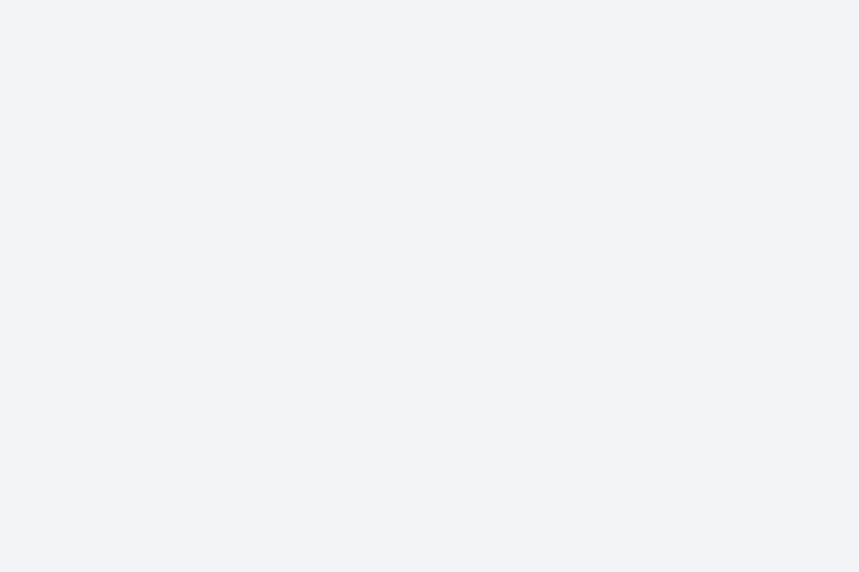
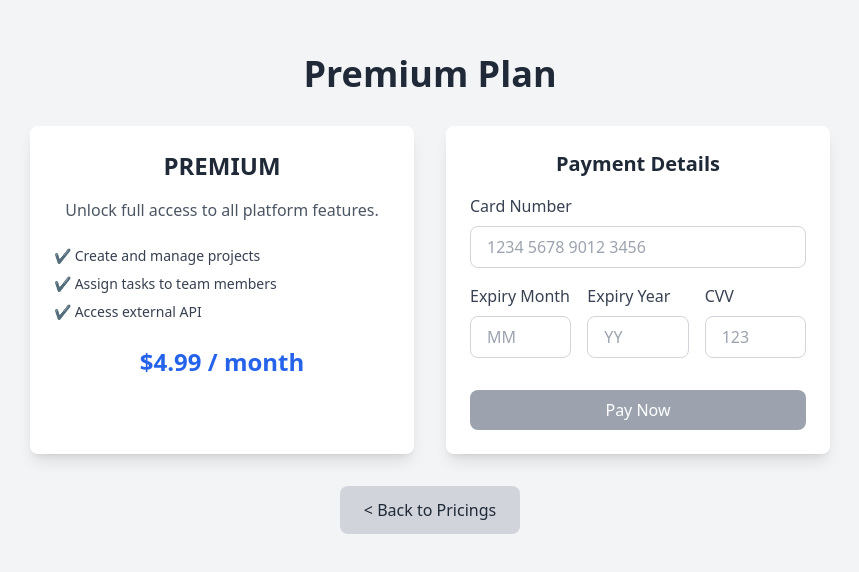
Before and after one commit to dg24crn/qoop-challenge-front, a React (Vite) app in the folder front/: page /pricing/payment in a window 1280 px wide. Before the commit this address had no page. Shown: the part 106-678 px from the top of the page, without its empty margins (210-1069 px from the left). Built offline with nearby package versions, Linux system fonts and the light colour scheme.

Commit message:
Integracion de API externa

```diff
--- a/front/src/App.tsx
+++ b/front/src/App.tsx
@@ -8,6 +8,7 @@ import Pricing from "./views/pricing/Pricing";
 import Dashboard from "./views/dashboard/Dashboard";
 import ProjectDetails from "./views/project/ProjectDetails";
 import { AuthProvider, useAuth } from "./context/AuthContext";
+import Payment from "./views/payment/Payment";
 
 const ProtectedRoute: React.FC<{ children: React.ReactNode }> = ({
   children,
@@ -25,6 +26,7 @@ function App() {
         <Route path="/register" element={<Register />} />
         <Route path="/login" element={<Login />} />
         <Route path="/pricing" element={<Pricing />} />
+        <Route path="/pricing/payment" element={<Payment />} />
         <Route
           path="/dashboard"
           element={
--- /dev/null
+++ b/front/src/components/apis/NasaApod.tsx
@@ -0,0 +1,70 @@
+import React, { useEffect, useState } from "react";
+import axios from "axios";
+
+interface ApodData {
+  title: string;
+  explanation: string;
+  url: string;
+  media_type: string; // Puede ser 'image' o 'video'
+}
+
+const NasaApod: React.FC = () => {
+  const [data, setData] = useState<ApodData | null>(null);
+  const [loading, setLoading] = useState(true);
+  const [error, setError] = useState<string | null>(null);
+
+  useEffect(() => {
+    const fetchApod = async () => {
+      try {
+        setLoading(true);
+        const response = await axios.get(
+          `https://api.nasa.gov/planetary/apod?api_key=zUda71neBvuVAGhOiGbaN8qiUAwZ2qppMRCSNhSo`
+        );
+        setData(response.data);
+      } catch (err) {
+        setError("Failed to fetch NASA APOD. Please try again later.");
+      } finally {
+        setLoading(false);
+      }
+    };
+
+    fetchApod();
+  }, []);
+
+  if (loading) {
+    return <p className="text-center text-gray-500">Loading NASA APOD...</p>;
+  }
+
+  if (error) {
+    return <p className="text-center text-red-500">{error}</p>;
+  }
+
+  if (!data) {
+    return <p className="text-center text-gray-500">No data available.</p>;
+  }
+
+  return (
+    <div className="p-4 border rounded-lg shadow-md bg-white">
+      <h2 className="text-lg font-semibold text-gray-800 text-center mb-4">
+        {data.title}
+      </h2>
+      {data.media_type === "image" ? (
+        <img
+          src={data.url}
+          alt={data.title}
+          className="w-full h-48 object-cover rounded-md mb-4"
+        />
+      ) : (
+        <iframe
+          src={data.url}
+          title={data.title}
+          className="w-full h-48 rounded-md mb-4"
+          allowFullScreen
+        ></iframe>
+      )}
+      <p className="text-sm text-gray-700">{data.explanation}</p>
+    </div>
+  );
+};
+
+export default NasaApod;
--- /dev/null
+++ b/front/src/views/payment/Payment.tsx
@@ -0,0 +1,162 @@
+import React, { useState } from "react";
+import { useNavigate } from "react-router-dom";
+import { useAuth } from "../../context/AuthContext";
+import axios from "axios";
+
+const Payment: React.FC = () => {
+  const { user, token, checkSession } = useAuth();
+  const navigate = useNavigate();
+
+  const [cardNumber, setCardNumber] = useState("");
+  const [expiryMonth, setExpiryMonth] = useState("");
+  const [expiryYear, setExpiryYear] = useState("");
+  const [cvv, setCvv] = useState("");
+  const [isValid, setIsValid] = useState(false);
+
+  const handleCardNumberChange = (e: React.ChangeEvent<HTMLInputElement>) => {
+    let value = e.target.value.replace(/\D/g, ""); // Eliminar cualquier carácter no numérico
+    if (value.length > 16) value = value.slice(0, 16); // Limitar a 16 caracteres
+    setCardNumber(value.replace(/(\d{4})(?=\d)/g, "$1 ")); // Agregar espacios cada 4 dígitos
+  };
+
+  const validateCard = () => {
+    const isCardNumberValid = cardNumber.replace(/\s/g, "").length === 16; // Validar longitud sin espacios
+    const isExpiryMonthValid = expiryMonth.length === 2 && Number(expiryMonth) >= 1 && Number(expiryMonth) <= 12;
+    const isExpiryYearValid = expiryYear.length === 2 && /^\d{2}$/.test(expiryYear);
+    const isCvvValid = cvv.length === 3 && /^\d+$/.test(cvv);
+
+    setIsValid(isCardNumberValid && isExpiryMonthValid && isExpiryYearValid && isCvvValid);
+  };
+
+  const handlePayNow = async () => {
+    if (!user || !token) return;
+
+    try {
+      // Llamar al endpoint para activar la suscripción Premium
+      await axios.post(
+        `http://127.0.0.1:8000/users/${user.id}/subscribe`,
+        {},
+        { headers: { Authorization: `Bearer ${token}` } }
+      );
+
+      // Actualizar la sesión del usuario
+      await checkSession();
+      alert("Payment successful! You are now a Premium user.");
+      navigate("/dashboard");
+    } catch (error) {
+      console.error("Error during payment:", error);
+      alert("There was an error processing your payment.");
+    }
+  };
+
+  return (
+    <div className="min-h-screen bg-gray-100 flex flex-col items-center justify-center p-4">
+      <h1 className="text-4xl font-bold text-gray-800 mb-8 text-center">Premium Plan</h1>
+
+      <div className="flex flex-col md:flex-row gap-8">
+        {/* Información del plan */}
+        <div className="bg-white shadow-lg rounded-lg p-6 w-96">
+          <h2 className="text-2xl font-semibold text-gray-800 mb-4 text-center">PREMIUM</h2>
+          <p className="text-gray-600 text-center mb-6">
+            Unlock full access to all platform features.
+          </p>
+          <ul className="mb-6 space-y-2 text-sm text-gray-700">
+            <li>✔️ Create and manage projects</li>
+            <li>✔️ Assign tasks to team members</li>
+            <li>✔️ Access external API</li>
+          </ul>
+          <p className="text-center text-2xl font-bold text-blue-600">$4.99 / month</p>
+        </div>
+
+        {/* Formulario de pago */}
+        <div className="bg-white shadow-lg rounded-lg p-6 w-96">
+          <h3 className="text-xl font-semibold text-gray-800 mb-4 text-center">Payment Details</h3>
+          <form className="flex flex-col gap-4">
+            <div>
+              <label htmlFor="cardNumber" className="block text-gray-700 mb-2">
+                Card Number
+              </label>
+              <input
+                type="text"
+                id="cardNumber"
+                value={cardNumber}
+                onChange={handleCardNumberChange}
+                onBlur={validateCard}
+                className="w-full px-4 py-2 border border-gray-300 rounded-lg focus:outline-none focus:ring focus:ring-blue-200"
+                placeholder="1234 5678 9012 3456"
+                maxLength={19} // Incluye los espacios
+              />
+            </div>
+            <div className="flex gap-4">
+              <div>
+                <label htmlFor="expiryMonth" className="block text-gray-700 mb-2">
+                  Expiry Month
+                </label>
+                <input
+                  type="text"
+                  id="expiryMonth"
+                  value={expiryMonth}
+                  onChange={(e) => setExpiryMonth(e.target.value)}
+                  onBlur={validateCard}
+                  className="w-full px-4 py-2 border border-gray-300 rounded-lg focus:outline-none focus:ring focus:ring-blue-200"
+                  placeholder="MM"
+                  maxLength={2}
+                />
+              </div>
+              <div>
+                <label htmlFor="expiryYear" className="block text-gray-700 mb-2">
+                  Expiry Year
+                </label>
+                <input
+                  type="text"
+                  id="expiryYear"
+                  value={expiryYear}
+                  onChange={(e) => setExpiryYear(e.target.value)}
+                  onBlur={validateCard}
+                  className="w-full px-4 py-2 border border-gray-300 rounded-lg focus:outline-none focus:ring focus:ring-blue-200"
+                  placeholder="YY"
+                  maxLength={2}
+                />
+              </div>
+              <div>
+                <label htmlFor="cvv" className="block text-gray-700 mb-2">
+                  CVV
+                </label>
+                <input
+                  type="text"
+                  id="cvv"
+                  value={cvv}
+                  onChange={(e) => setCvv(e.target.value)}
+                  onBlur={validateCard}
+                  className="w-full px-4 py-2 border border-gray-300 rounded-lg focus:outline-none focus:ring focus:ring-blue-200"
+                  placeholder="123"
+                  maxLength={3}
+                />
+              </div>
+            </div>
+            <button
+              type="button"
+              onClick={handlePayNow}
+              disabled={!isValid}
+              className={`w-full py-2 mt-4 text-white rounded-lg ${
+                isValid ? "bg-blue-600 hover:bg-blue-700" : "bg-gray-400 cursor-not-allowed"
+              }`}
+            >
+              Pay Now
+            </button>
+          </form>
+        </div>
+      </div>
+
+      {/* Back to Pricings Button */}
+      <button
+        onClick={() => navigate("/pricing")}
+        className="mt-8 bg-gray-300 text-gray-800 px-6 py-3 rounded-lg hover:bg-gray-400 transition"
+      >
+        &lt; Back to Pricings
+      </button>
+    </div>
+  );
+};
+
+export default Payment;
--- a/front/src/views/pricing/Pricing.tsx
+++ b/front/src/views/pricing/Pricing.tsx
@@ -28,6 +28,10 @@ const Pricing = () => {
       console.error("Error downgrading subscription:", error);
       alert("There was an error downgrading your subscription.");
     }
+  };
+
+  const handleUpgradeToPremium = () => {
+    navigate("/pricing/payment");
   };
 
   return (
@@ -76,6 +80,8 @@ const Pricing = () => {
             <li>✔️ Assign tasks to team members</li>
             <li>✔️ Access external API</li>
           </ul>
+          {/* Precio del Plan */}
+          <p className="text-xl font-bold text-gray-800 mb-4">$4.99 / m</p>
           {user?.isSubscribed ? (
             <button
               className="bg-gray-500 text-white px-4 py-2 rounded-lg cursor-not-allowed"
@@ -84,7 +90,10 @@ const Pricing = () => {
               Current Plan
             </button>
           ) : (
-            <button className="bg-blue-600 text-white px-4 py-2 rounded-lg hover:bg-blue-700 transition">
+            <button
+              onClick={handleUpgradeToPremium}
+              className="bg-blue-600 text-white px-4 py-2 rounded-lg hover:bg-blue-700 transition"
+            >
               Upgrade to Premium
             </button>
           )}
--- a/front/src/views/sandbox/Sandbox.tsx
+++ b/front/src/views/sandbox/Sandbox.tsx
@@ -1,7 +1,10 @@
+import NasaApod from "../../components/apis/NasaApod"
+
 const Sandbox = () => {
   return (
     <div>
         <h1 className="border text-4xl text-center p-4">This is the Sandbox View</h1>
+        <NasaApod/>
     </div>
   )
 }
```
